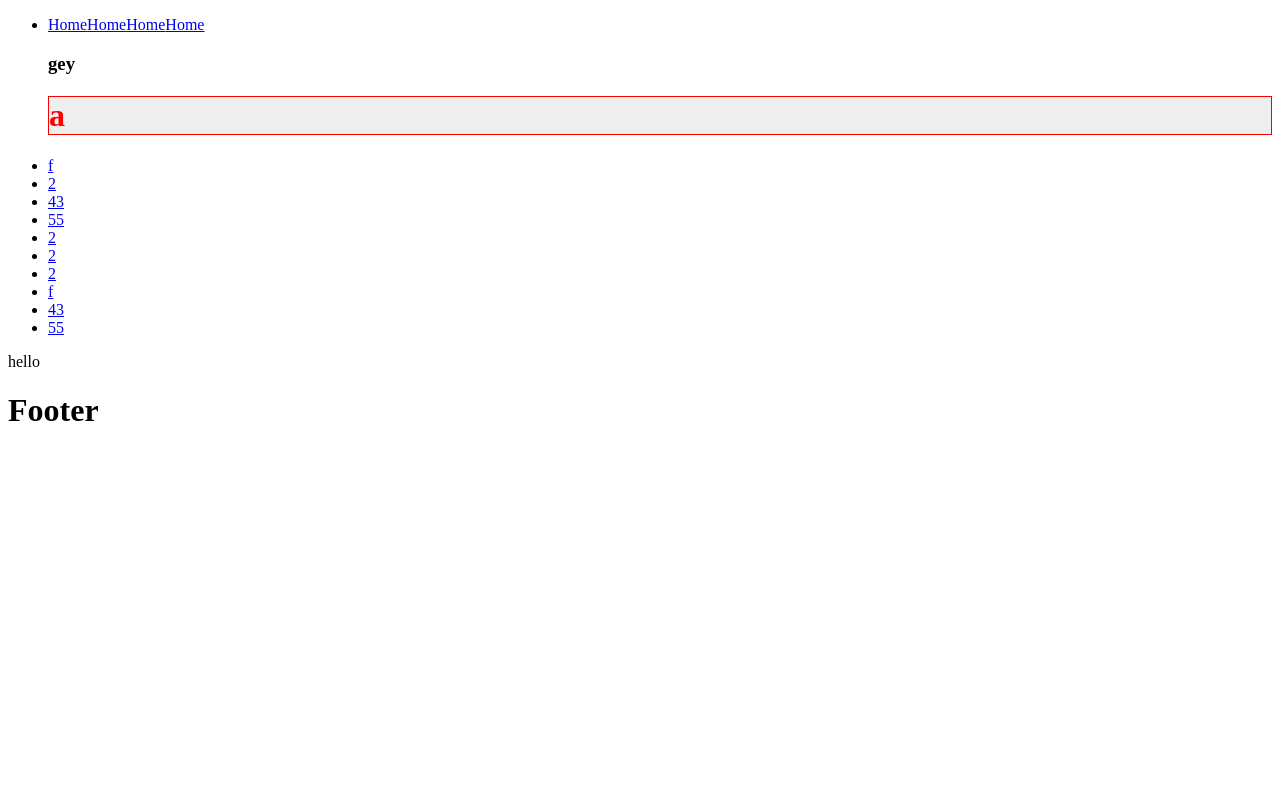
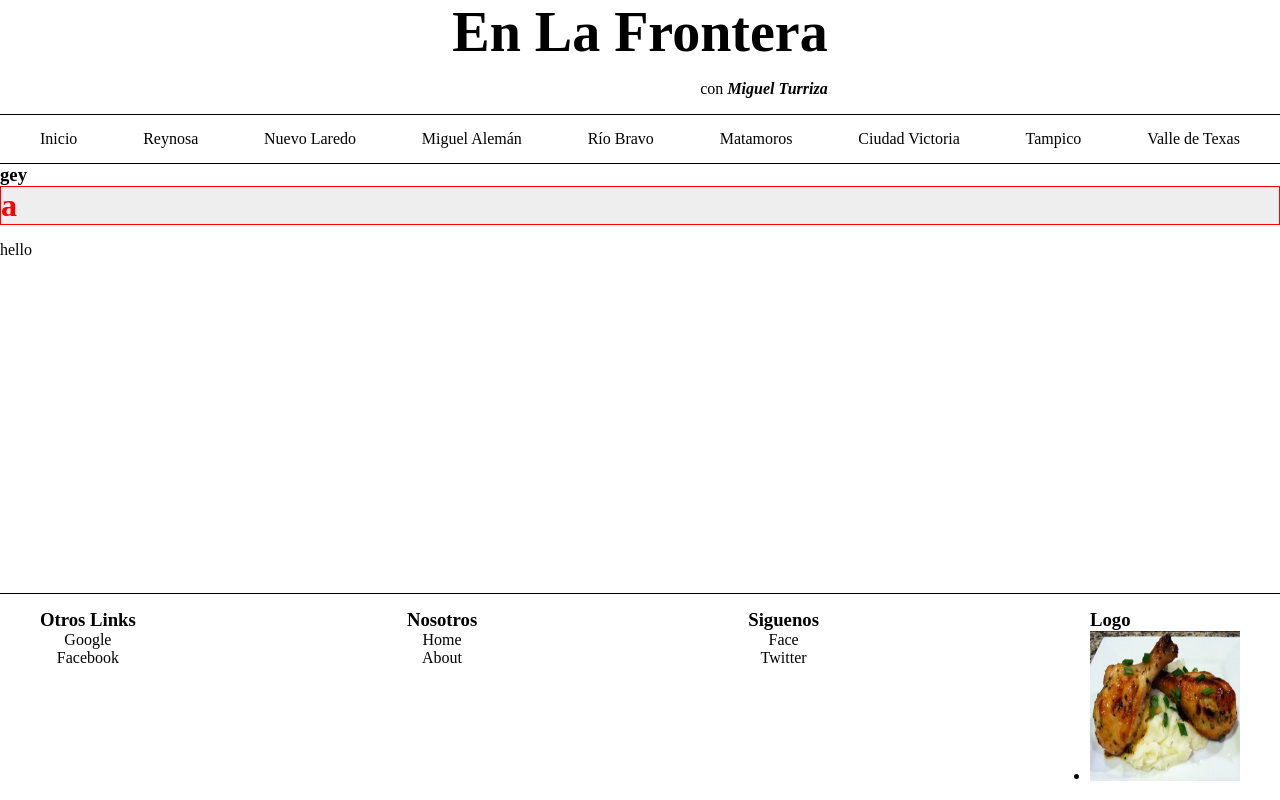
Before and after one commit to NissimBet/en-la-frontera, a Next.js app: page / in a window 1280 px wide. Built offline with nearby package versions, Linux system fonts and the light colour scheme.

Commit message:
estructura base

```diff
--- a/pages/blogs/[id].tsx
+++ b/pages/blogs/[id].tsx
@@ -6,7 +6,6 @@ export default () => {
   const router = useRouter();
   return (
     <div>
-      <Link href="/">home</Link>
       <h1>{router.query.id}</h1>
     </div>
   );
--- a/pages/index.tsx
+++ b/pages/index.tsx
@@ -2,10 +2,9 @@ import React from "react";
 import Link from "next/link";
 import styled from "styled-components";
 const Abe = styled.h1`
-color: red;
-border: 1px solid red;
-background: #eee;
-
+  color: red;
+  border: 1px solid red;
+  background: #eee;
 `;
 export default () => {
   return (
@@ -13,37 +12,6 @@ export default () => {
       <ul>
         <h3>gey</h3>
         <Abe>a</Abe>
-        <li>
-          <Link href="/blogs/f">f</Link>
-        </li>
-        <li>
-          <Link href="/blogs/2">2</Link>
-        </li>
-        <li>
-          <Link href="/blogs/43">43</Link>
-        </li>
-        <li>
-          <Link href="/blogs/55">55</Link>
-        </li>
-
-        <li>
-          <Link href="/blogs/2">2</Link>
-        </li>
-        <li>
-          <Link href="/blogs/2">2</Link>
-        </li>
-        <li>
-          <Link href="/blogs/2">2</Link>
-        </li>
-        <li>
-          <Link href="/blogs/f">f</Link>
-        </li>
-        <li>
-          <Link href="/blogs/43">43</Link>
-        </li>
-        <li>
-          <Link href="/blogs/55">55</Link>
-        </li>
       </ul>
       <p>hello</p>
     </div>
--- a/src/components/Footer.tsx
+++ b/src/components/Footer.tsx
@@ -1,9 +1,98 @@
 import React from "react";
+import CustomLink from "./Link";
+import styled from "styled-components";
+
+const Container = styled.div`
+  padding: 15px 30px;
+  border-top: 1px solid black;
+`;
+
+const Content = styled.div`
+  display: flex;
+  flex-direction: row;
+  align-items: flex-start;
+  justify-content: space-between;
+
+  max-width: 1200px;
+  margin: 0 auto;
+`;
+
+const StyledColumn = styled.div`
+  text-align: center;
+`;
+
+const LinkList = styled.ul`
+  list-style: none;
+`;
+
+interface FooterColumnParams {
+  title: string;
+  links: Array<{
+    to: string;
+    name: string;
+  }>;
+}
+
+const FooterColumn: React.FunctionComponent<FooterColumnParams> = ({
+  title,
+  links
+}) => {
+  return (
+    <StyledColumn>
+      <h3>{title}</h3>
+      <LinkList>
+        {links.map(({ to, name }) => (
+          <li key={name}>
+            <CustomLink to={to}>{name}</CustomLink>
+          </li>
+        ))}
+      </LinkList>
+    </StyledColumn>
+  );
+};
 
 export default () => {
   return (
-    <div>
-      <h1>Footer</h1>
-    </div>
+    <Container>
+      <Content>
+        <FooterColumn
+          title="Otros Links"
+          links={[
+            { name: "Google", to: "https://www.google.com" },
+            { name: "Facebook", to: "http://www.google.com" }
+          ]}
+        />
+
+        <FooterColumn
+          title="Nosotros"
+          links={[
+            { name: "Home", to: "/" },
+            { name: "About", to: "/about" }
+          ]}
+        />
+
+        <FooterColumn
+          title="Siguenos"
+          links={[
+            { name: "Face", to: "https://www.facebook.com" },
+            { name: "Twitter", to: "https://www.twitter.com" }
+          ]}
+        />
+
+        <div>
+          <h3>Logo</h3>
+          <ul>
+            <li>
+              <img
+                src="/assets/pollo.jpeg"
+                alt="Logo"
+                width={150}
+                height={150}
+              />
+            </li>
+          </ul>
+        </div>
+      </Content>
+    </Container>
   );
 };
--- /dev/null
+++ b/src/components/Header.tsx
@@ -0,0 +1,33 @@
+import React from "react";
+import styled from "styled-components";
+
+const Header = styled.div`
+  display: flex;
+  flex-direction: column;
+  align-items: flex-end;
+
+  max-width: 500px;
+  margin: 0 auto;
+`;
+
+const Title = styled.h1`
+  font-size: 56px;
+  font-weight: bold;
+  align-self: center;
+`;
+
+const Author = styled.span`
+  font-weight: bold;
+  font-style: italic;
+`;
+
+export default () => {
+  return (
+    <Header>
+      <Title>En La Frontera</Title>
+      <p>
+        con <Author>Miguel Turriza</Author>
+      </p>
+    </Header>
+  );
+};
--- /dev/null
+++ b/src/components/Link.tsx
@@ -0,0 +1,32 @@
+import React from "react";
+import Link from "next/link";
+import styled from "styled-components";
+
+const StyledLink = styled.a`
+  color: black;
+  text-decoration: none;
+`;
+
+interface CustomLinkParams {
+  to: string;
+}
+
+const CustomLink: React.FunctionComponent<CustomLinkParams> = ({
+  children,
+  to
+}) => {
+  if (to.search(/http(s)?:\/\//) > -1) {
+    return (
+      <StyledLink href={to} target="__blank">
+        {children}
+      </StyledLink>
+    );
+  }
+
+  return (
+    <Link href={to}>
+      <StyledLink href={to}>{children}</StyledLink>
+    </Link>
+  );
+};
+export default CustomLink;
--- a/src/components/Navbar.tsx
+++ b/src/components/Navbar.tsx
@@ -1,25 +1,46 @@
 import React from "react";
-import Link from "next/link";
+import Link from "./Link";
+import styled from "styled-components";
+
+const links = [
+  { name: "Inicio", to: "/" },
+  { name: "Reynosa", to: "/reynosa" },
+  { name: "Nuevo Laredo", to: "/nuevo-laredo" },
+  { name: "Miguel Alemán", to: "/miguel-aleman" },
+  { name: "Río Bravo", to: "/rio-bravo" },
+  { name: "Matamoros", to: "/matamoros" },
+  { name: "Ciudad Victoria", to: "/ciudad-victoria" },
+  { name: "Tampico", to: "/tampico" },
+  { name: "Valle de Texas", to: "/valle-de-texas" }
+];
+
+const Container = styled.div`
+  border-top: 1px solid black;
+  border-bottom: 1px solid black;
+
+  padding: 15px 0;
+`;
+
+const LinkList = styled.ul`
+  display: flex;
+  justify-content: space-between;
+
+  list-style: none;
+
+  max-width: 1200px;
+  margin: 0 auto;
+`;
 
 export default () => {
   return (
-    <div>
-      <ul>
-        <li>
-          <Link href="/">
-            <a href="/">Home</a>
-          </Link>
-          <Link href="/">
-            <a href="/">Home</a>
-          </Link>
-          <Link href="/">
-            <a href="/">Home</a>
-          </Link>
-          <Link href="/">
-            <a href="/">Home</a>
-          </Link>
-        </li>
-      </ul>
-    </div>
+    <Container>
+      <LinkList>
+        {links.map(value => (
+          <li key={value.name}>
+            <Link to={value.to}>{value.name}</Link>
+          </li>
+        ))}
+      </LinkList>
+    </Container>
   );
 };
--- a/src/components/PageLayout.tsx
+++ b/src/components/PageLayout.tsx
@@ -1,14 +1,59 @@
 import React from "react";
-import Link from "next/link";
 import Navbar from "./Navbar";
 import Footer from "./Footer";
 
+import styled, { createGlobalStyle, ThemeProvider } from "styled-components";
+import { theme } from "../utils/theme";
+import Header from "./Header";
+
+const GlobalStyle = createGlobalStyle`
+  * {
+    box-sizing: border-box;
+  }
+
+  html {
+    height: 100vh;
+  }
+
+  body, #__next {
+    height: 100%;
+    margin: 0;
+
+  }
+
+  h1, h2, h3, h4, h5, h6 {
+    margin: 0;
+  }
+
+  ul {
+    margin: 0;
+    padding: 0;
+  }
+`;
+
+const GridLayout = styled.div`
+  display: grid;
+  grid-template-columns: 1fr;
+  grid-template-rows: auto auto 1fr auto;
+
+  height: 100%;
+`;
+
 export default ({ children }) => {
   return (
-    <div>
-      <Navbar />
-      {children}
-      <Footer />
-    </div>
+    <React.Fragment>
+      <ThemeProvider theme={theme}>
+        <GlobalStyle />
+
+        <GridLayout>
+          <Header />
+          <Navbar />
+
+          {children}
+
+          <Footer />
+        </GridLayout>
+      </ThemeProvider>
+    </React.Fragment>
   );
 };
```
Also changed, not shown: .babelrc, public/assets/pollo.jpeg (added).
